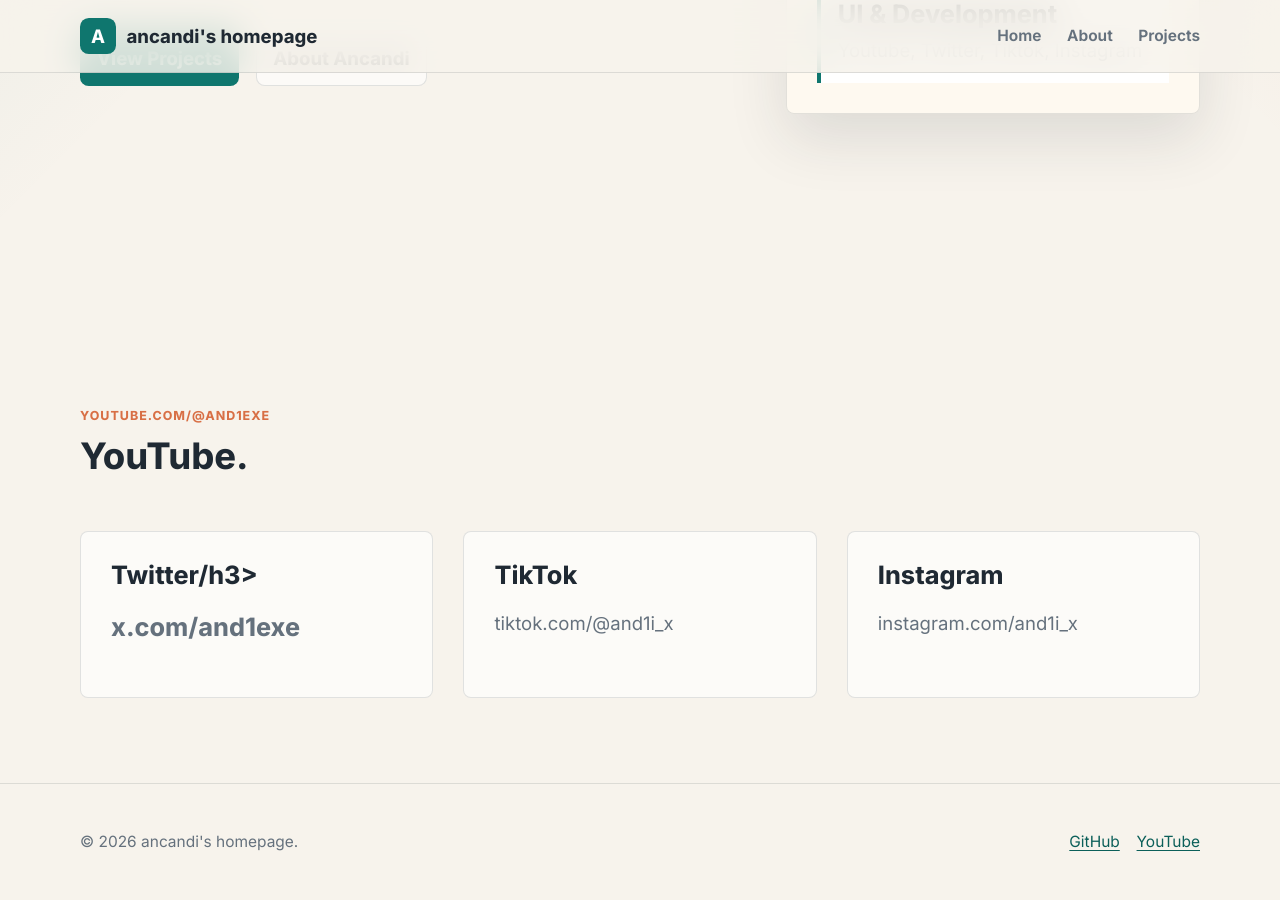
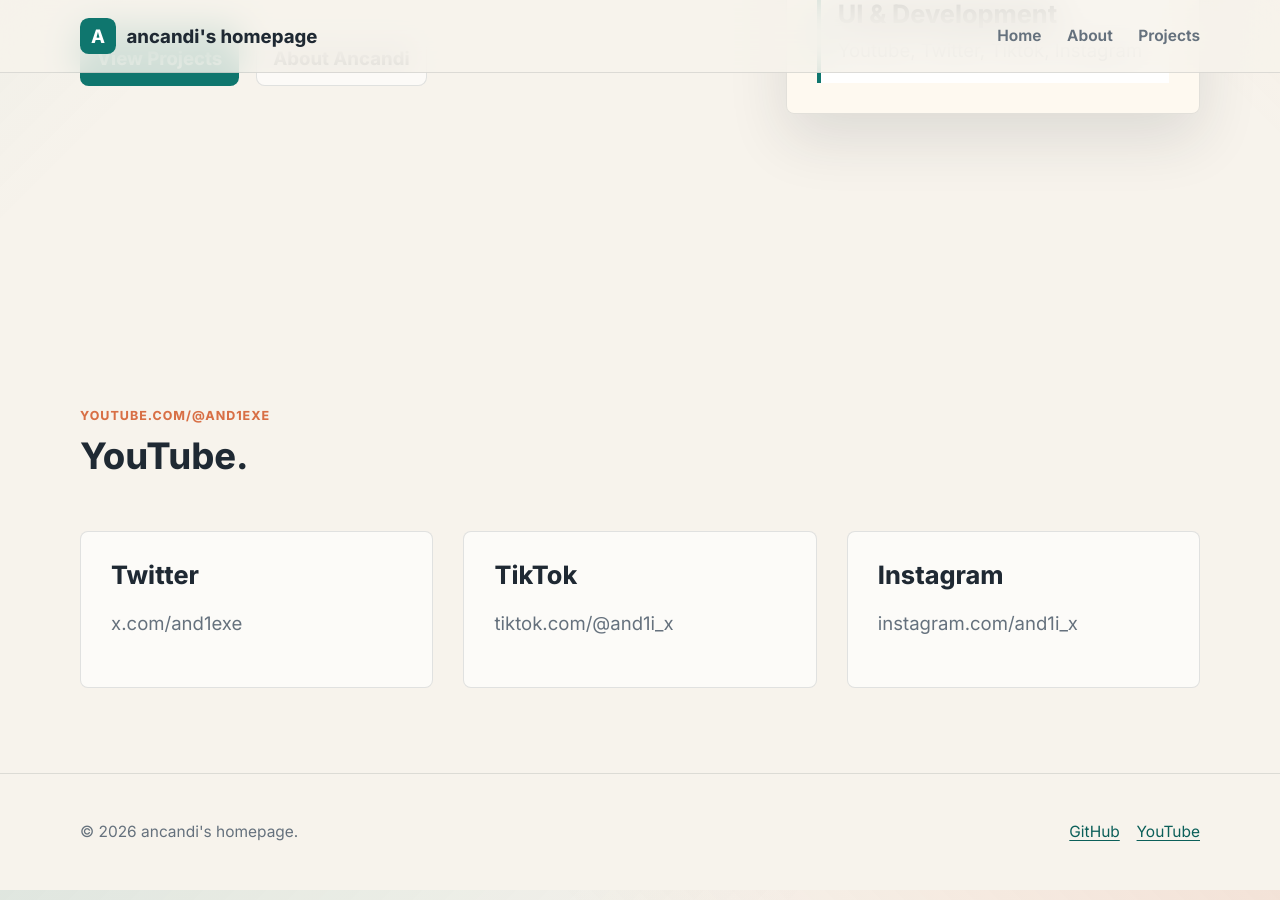
Before and after one commit to ancandi/ancandi.github.io, a Jekyll site: the page built from index.html, in a window 1280 px wide and 900 px high, scrolled down 580 px. Built offline with Jekyll 4.4.1, drawn with Linux system fonts in a browser that asks for light colours.

```diff
--- a/index.html
+++ b/index.html
@@ -35,7 +35,7 @@ title: Home
   </div>
   <div class="feature-grid">
     <article class="feature-card">
-      <h3>Twitter/h3>
+      <h3>Twitter</h3>
       <p>x.com/and1exe</p>
     </article>
     <article class="feature-card">
```
